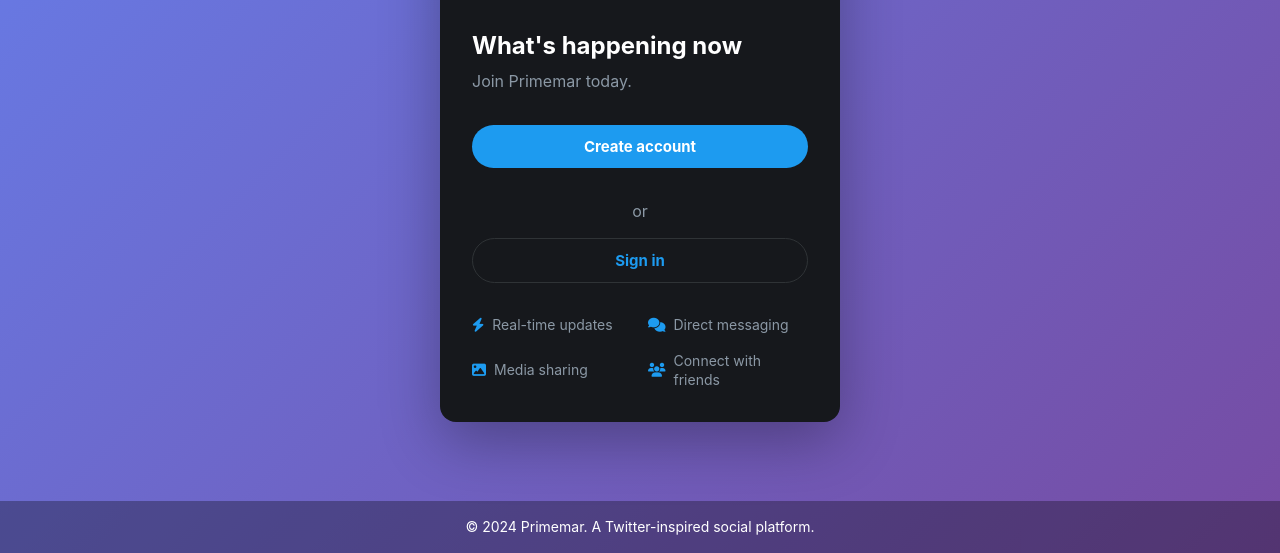
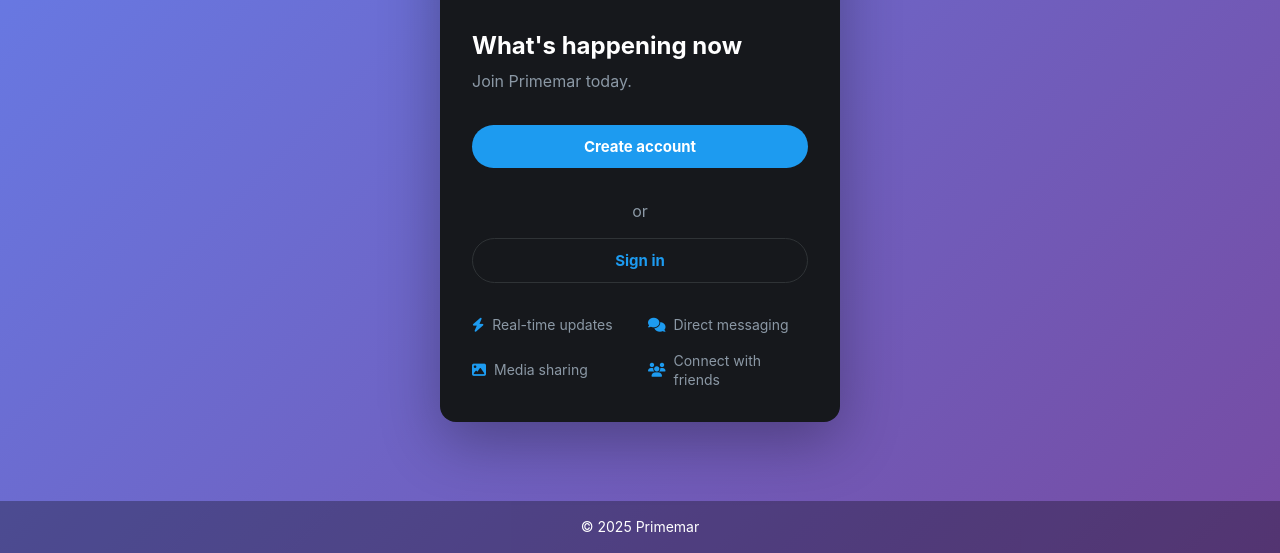
Before and after one commit to supremeamerapplication/Primemar, a website: page public/index.html in a window 1280 px wide. Shown: the part 247-800 px from the top of the page. Drawn offline with Linux system fonts and the light colour scheme.

Commit message:
Update index.html

```diff
--- a/public/index.html
+++ b/public/index.html
@@ -57,7 +57,7 @@
     </div>
 
     <footer class="auth-footer">
-        <p>&copy; 2024 Primemar. A Twitter-inspired social platform.</p>
+        <p>&copy; 2025 Primemar</p>
     </footer>
 
     <script type="module">
```
